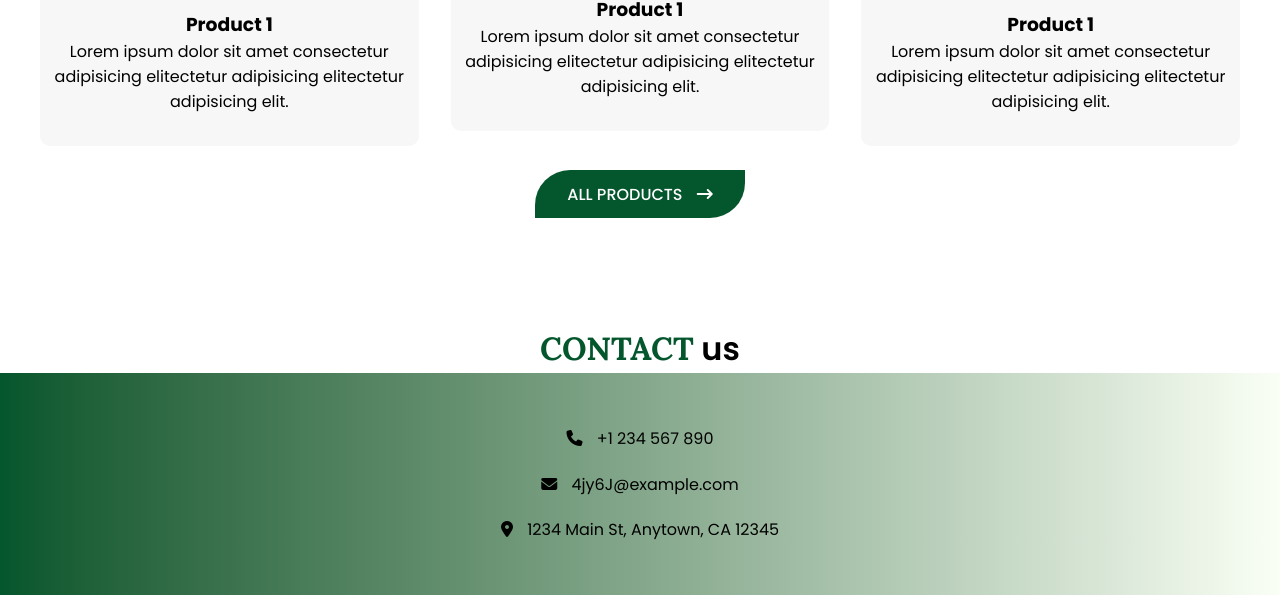
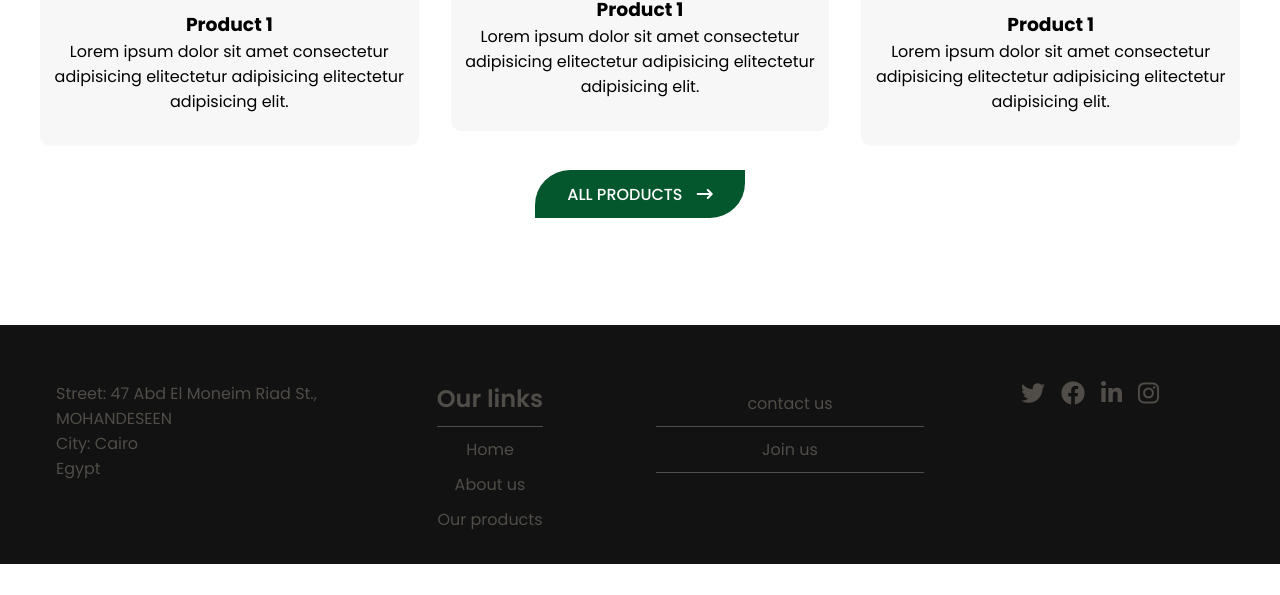
Before and after one commit to Neptune669/FERTILIZERS, a plain HTML site: page index.html in a window 1280 px wide. Shown: the part 1745-2340 px from the top of the page. After the commit the page ends 2309 px from the top, so only its background shows below. Drawn offline with Linux system fonts and the light colour scheme.

Commit message:
footer fix

```diff
--- a/index.html
+++ b/index.html
@@ -135,30 +135,63 @@
       </div>
     </section>
     <section class="contact" id="contact">
-      <h2><span>Contact</span> us</h2>
-      <div class="contact-bg">
+      <footer>
         <div class="container">
-          <div class="contact-content">
-            <ul>
-              <li>
-                <a href=""><i class="fa-solid fa-phone"></i> +1 234 567 890</a>
-              </li>
-              <li>
-                <a href=""
-                  ><i class="fa-solid fa-envelope"></i> 4jy6J@example.com</a
-                >
-              </li>
-              <li>
-                <a href=""
-                  ><i class="fa-solid fa-location-dot"></i> 1234 Main St,
-                  Anytown, CA 12345</a
-                >
-              </li>
-            </ul>
+          <div class="grid-container">
+            <div class="grid-col">
+              <div class="col-item">
+                <ul>
+                  <li>Street: 47 Abd El Moneim Riad St., MOHANDESEEN</li>
+                  <li>City: Cairo</li>
+                  <li>Egypt</li>
+                </ul>
+              </div>
+            </div>
+            <div class="grid-col">
+              <div class="col-item">
+                <ul>
+                  <ul class="links">
+                    <h2>Our links</h2>
+                    <li><a href="/">Home</a></li>
+                    <li><a href="#about">About us</a></li>
+                    <li><a href="/products.html">Our products</a></li>
+
+                  </ul>
+                </ul>
+              </div>
+            </div>
+            <div class="grid-col">
+              <div class="col-item">
+                <ul>
+                  <ul class="us">
+
+
+                    <li><a href="#">contact us</a></li>
+                    <li><a href="#">Join us</a></li>
+
+                  </ul>
+                </ul>
+              </div>
+            </div>
+            <div class="grid-col">
+              <div class="col-item">
+                <ul>
+                  <ul class="social">
+
+
+                    <li><a href="#"><i class="fa-brands fa-twitter"></i></a></li>
+                    <li><a href="#"><i class="fa-brands fa-facebook"></i></a></li>
+                    <li><a href="#"><i class="fa-brands fa-linkedin-in"></i></a></li>
+                    <li><a href="#"><i class="fa-brands fa-instagram"></i></a></li>
+
+
+                  </ul>
+                </ul>
+              </div>
+            </div>
           </div>
         </div>
-      </div>
-    </section>
+      </footer>
     <script src="./main.js"></script>
   </body>
 </html>
--- a/style.css
+++ b/style.css
@@ -341,3 +341,58 @@ nav {
 .contact .contact-content i {
   margin-right: 10px;
 }
+footer {
+  background-color: #121212;
+  color: #504d48;
+  padding: 2rem;
+}
+footer .grid-col .col-item a {
+  color: #504d48;
+}
+footer .col-item .links {
+  display: flex;
+  flex-direction: column;
+  align-items: center;
+}
+footer .col-item .links h2 {
+  font-size: 1.5rem;
+  font-weight: 600;
+  border-bottom: 1px solid #504d48;
+  padding-bottom: 10px;
+}
+footer .grid-col .col-item .links li {
+  padding-top: 10px;
+}
+footer .grid-col .col-item a:hover {
+  color: var(--white);
+}
+footer .grid-container {
+  display: grid;
+  grid-template-columns: repeat(4, 1fr);
+  gap: 2rem;
+  margin-top: 1.5rem;
+}
+footer .col-item .us ul {
+  display: flex;
+  flex-direction: column;
+  align-items: center;
+  gap: 1rem;
+}
+footer .col-item .us li {
+  padding: 10px 0;
+  border-bottom: 1px solid #504d48;
+  text-align: center;
+}
+footer .col-item .social {
+  display: flex;
+  justify-content: center;
+  align-items: center;
+  gap: 1rem;
+}
+footer .col-item .social i {
+  font-size: 1.5rem;
+}
+footer .col-item .social i:hover {
+  scale: 1.2;
+}
+/* contact section end */
```
